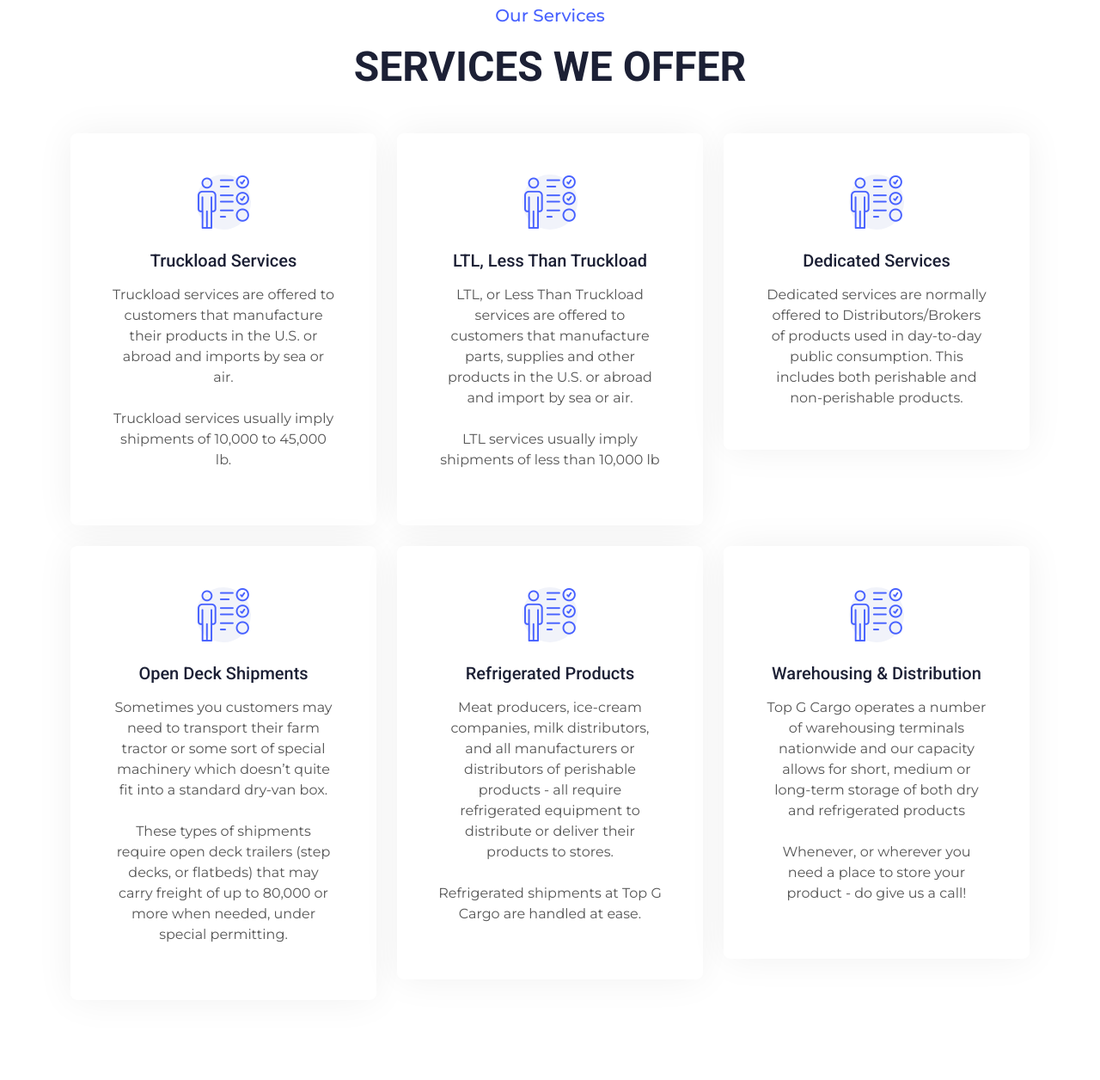
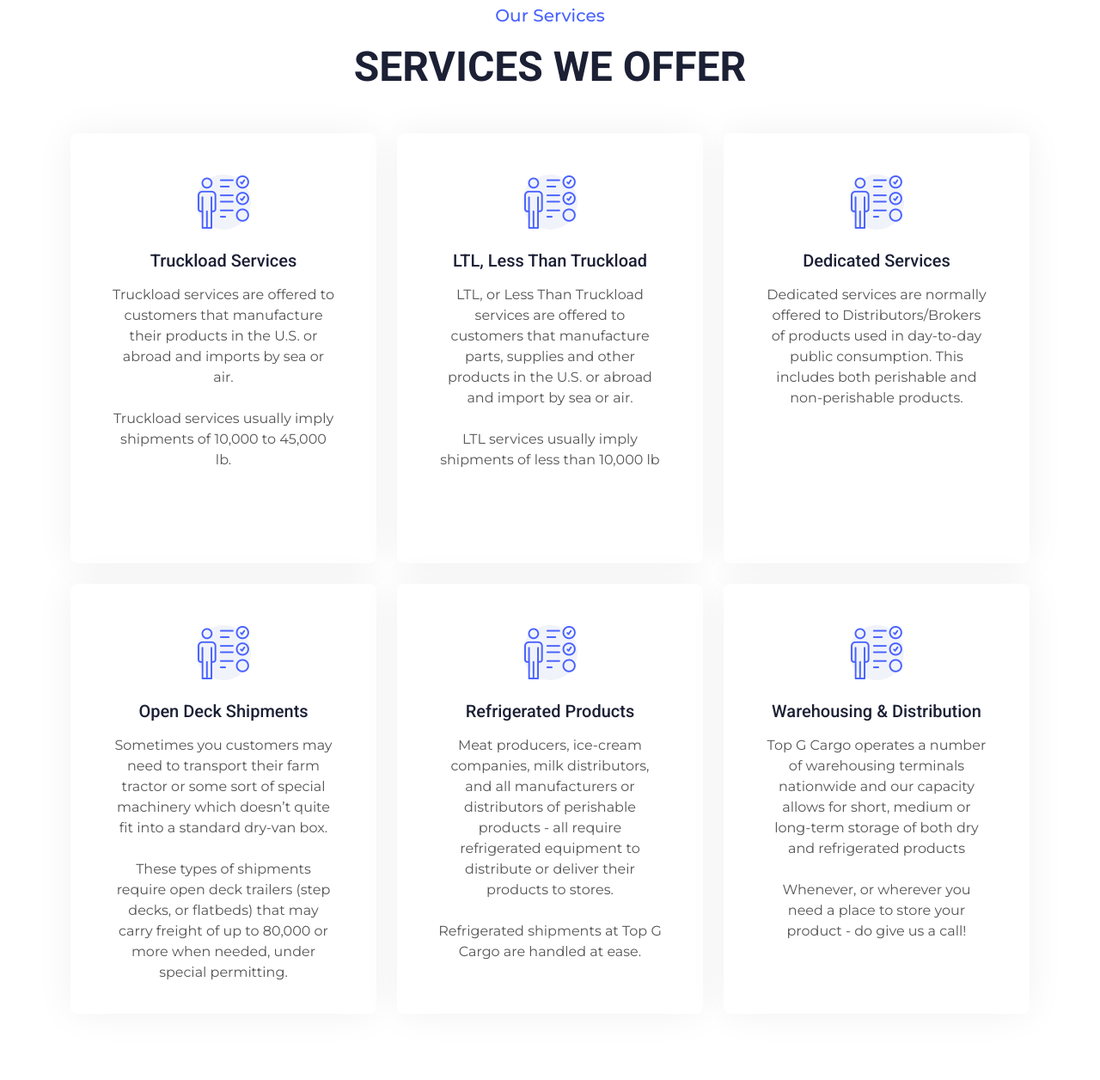
Before and after one commit to Voviman/topg1, a plain HTML site: page index.html in a window 1280 px wide. Shown: the part 3359-4615 px from the top of the page at 86% size. Drawn offline with nearby package versions, Linux system fonts and the light colour scheme.

Commit message:
one more changes

```diff
--- a/css/main.css
+++ b/css/main.css
@@ -10,3 +10,8 @@
     z-index: -1;
 
 }
+
+.ser-block {
+    max-height: 500px;
+    min-height: 500px;
+}
--- a/index.html
+++ b/index.html
@@ -295,7 +295,7 @@
             <div class="row g-4">
                 <div class="col-lg-4 col-md-6 wow fadeInUp" data-wow-delay="0.1s">
                     <div class="service-item position-relative h-100">
-                        <div class="service-text rounded p-5">
+                        <div class="service-text rounded p-5 ser-block">
                             <div class="btn-square bg-light rounded-circle mx-auto mb-4"
                                 style="width: 64px; height: 64px;">
                                 <img class="img-fluid" src="img/icon/icon-2.png" alt="Icon">
@@ -311,7 +311,7 @@
                 </div>
                 <div class="col-lg-4 col-md-6 wow fadeInUp" data-wow-delay="0.3s">
                     <div class="service-item position-relative h-100">
-                        <div class="service-text rounded p-5">
+                        <div class="service-text rounded p-5 ser-block">
                             <div class="btn-square bg-light rounded-circle mx-auto mb-4"
                                 style="width: 64px; height: 64px;">
                                 <img class="img-fluid" src="img/icon/icon-2.png" alt="Icon">
@@ -327,7 +327,7 @@
                 </div>
                 <div class="col-lg-4 col-md-6 wow fadeInUp" data-wow-delay="0.5s">
                     <div class="service-item position-relative h-100">
-                        <div class="service-text rounded p-5">
+                        <div class="service-text rounded p-5 ser-block">
                             <div class="btn-square bg-light rounded-circle mx-auto mb-4"
                                 style="width: 64px; height: 64px;">
                                 <img class="img-fluid" src="img/icon/icon-2.png" alt="Icon">
@@ -342,7 +342,7 @@
                 </div>
                 <div class="col-lg-4 col-md-6 wow fadeInUp" data-wow-delay="0.1s">
                     <div class="service-item position-relative h-100">
-                        <div class="service-text rounded p-5">
+                        <div class="service-text rounded p-5 ser-block">
                             <div class="btn-square bg-light rounded-circle mx-auto mb-4"
                                 style="width: 64px; height: 64px;">
                                 <img class="img-fluid" src="img/icon/icon-2.png" alt="Icon">
@@ -360,7 +360,7 @@
                 </div>
                 <div class="col-lg-4 col-md-6 wow fadeInUp" data-wow-delay="0.3s">
                     <div class="service-item position-relative h-100">
-                        <div class="service-text rounded p-5">
+                        <div class="service-text rounded p-5 ser-block">
                             <div class="btn-square bg-light rounded-circle mx-auto mb-4"
                                 style="width: 64px; height: 64px;">
                                 <img class="img-fluid" src="img/icon/icon-2.png" alt="Icon">
@@ -377,7 +377,7 @@
                 </div>
                 <div class="col-lg-4 col-md-6 wow fadeInUp" data-wow-delay="0.5s">
                     <div class="service-item position-relative h-100">
-                        <div class="service-text rounded p-5">
+                        <div class="service-text rounded p-5 ser-block">
                             <div class="btn-square bg-light rounded-circle mx-auto mb-4"
                                 style="width: 64px; height: 64px;">
                                 <img class="img-fluid" src="img/icon/icon-2.png" alt="Icon">
```
